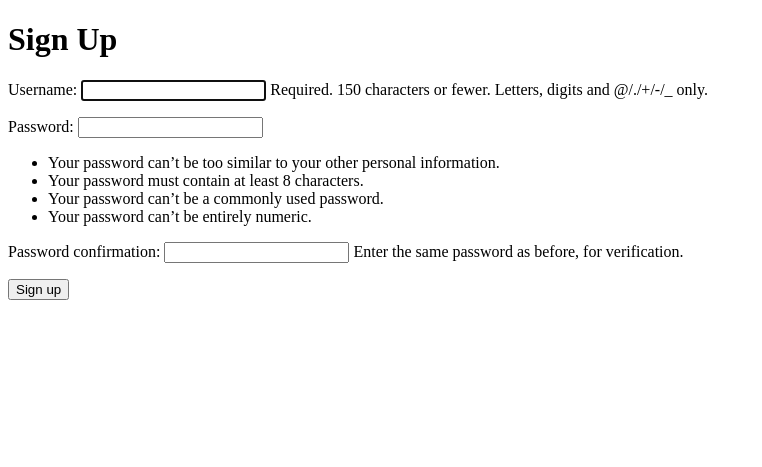
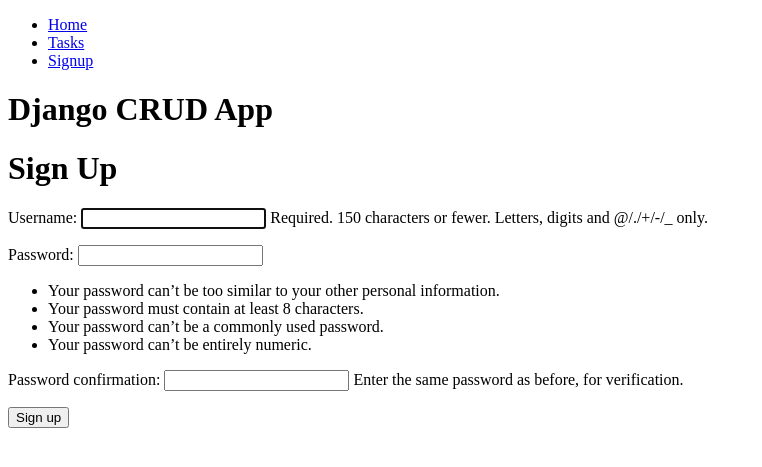
Before and after one commit to rodrigo-carrasco-ra/Django-CRUD-Auth, a Django app: page /signup/ in a window 1280 px wide. Shown: the top 467 px of the page, without its empty margins (0-762 px from the left). Run offline with Django 4.2, Linux system fonts and the light colour scheme.

Commit message:
segundo push

```diff
--- a/DjangoCrud/urls.py
+++ b/DjangoCrud/urls.py
@@ -19,7 +19,9 @@ from tasks import views
 
 urlpatterns = [
     path('admin/', admin.site.urls),
-    path('',views.hello_world),
-    path('signup/',views.hello_world),
+    path('',views.index, name='home'),
+    path('signup/',views.signup,name='signup'),
+    path('tasks/',views.tasks,name='tasks'),
+
 
 ]
--- /dev/null
+++ b/tasks/templates/base.html
@@ -0,0 +1,27 @@
+<!DOCTYPE html>
+<html lang="en">
+<head>
+    <meta charset="UTF-8">
+    <meta http-equiv="X-UA-Compatible" content="IE=edge">
+    <meta name="viewport" content="width=device-width, initial-scale=1.0">
+    <title>Django CRUD App</title>
+</head>
+<body>
+    <nav>
+        <ul>
+            <li>
+                <a href="/">Home</a>
+            </li>
+            <li>
+                <a href="/tasks">Tasks</a>
+            </li>
+            <li>
+                <a href="/signup">Signup</a>
+            </li>
+        </ul>
+    </nav>
+    <h1>Django CRUD App</h1>
+    {% block content %}
+    {% endblock %}
+
+</body>
--- a/tasks/templates/signup.html
+++ b/tasks/templates/signup.html
@@ -1,20 +1,13 @@
-<!DOCTYPE html>
-<html lang="en">
-<head>
-    <meta charset="UTF-8">
-    <meta http-equiv="X-UA-Compatible" content="IE=edge">
-    <meta name="viewport" content="width=device-width, initial-scale=1.0">
-    <title>Sign up</title>
+    {% extends 'base.html' %}
+    {% block content %}
 
-</head>
-<body>
+<h1>Sign Up</h1>
 
-    <h1>Sign Up</h1>
+    {{error}}
 
     <form action="/signup/" method="POST">
-    {{form.as_p}}
-    <button>Sign up</button>
+    {% csrf_token %}
+      {{form.as_p}}
+      <button>Sign up</button>
     </form>
-
-</body>
-</html>
+    {% endblock %}
--- /dev/null
+++ b/tasks/templates/tasks.html
@@ -0,0 +1,2 @@
+
+<h1>Task Creation</h1>
--- a/tasks/views.py
+++ b/tasks/views.py
@@ -1,8 +1,36 @@
-from django.shortcuts import render
+from django.shortcuts import render, redirect
 from django.contrib.auth.forms import UserCreationForm
+from django.contrib.auth.models import User
+from django.contrib.auth import login
+from django.db import IntegrityError #valida error del nombre de usuario, el cual es unico. Si se repite tira el error.
 # Create your views here.
 
-def hello_world(request):
-    return render (request, 'signup.html',{
+def index(request):
+    return render (request, 'index.html')
+
+def signup(request):
+    if request.method=='GET':
+        return render (request, 'signup.html',{
         'form':UserCreationForm
-    })
+        })
+    else:
+        if request.POST['password1'] == request.POST['password2']:
+            try:
+            #se registra usuario
+                user=User.objects.create_user(username=request.POST['username'],password=request.POST['password1'])
+                user.save()
+                login(request,user) #coloca un sessionid en las cookies
+                return redirect('tasks') #termina aca y visualisa tasks
+            except IntegrityError:
+                return render (request,'signup.html',{
+                    'form':UserCreationForm,
+                    'error':'Username already exists'
+                })
+
+        return render (request,'signup.html',{
+                    'form':UserCreationForm,
+                    'error':'Password does not match'
+                })
+
+def tasks (request):
+    return render (request,'tasks.html')
```
Also changed, not shown: tasks/templates/index.html (added, +8 -0 lines), db.sqlite3.
